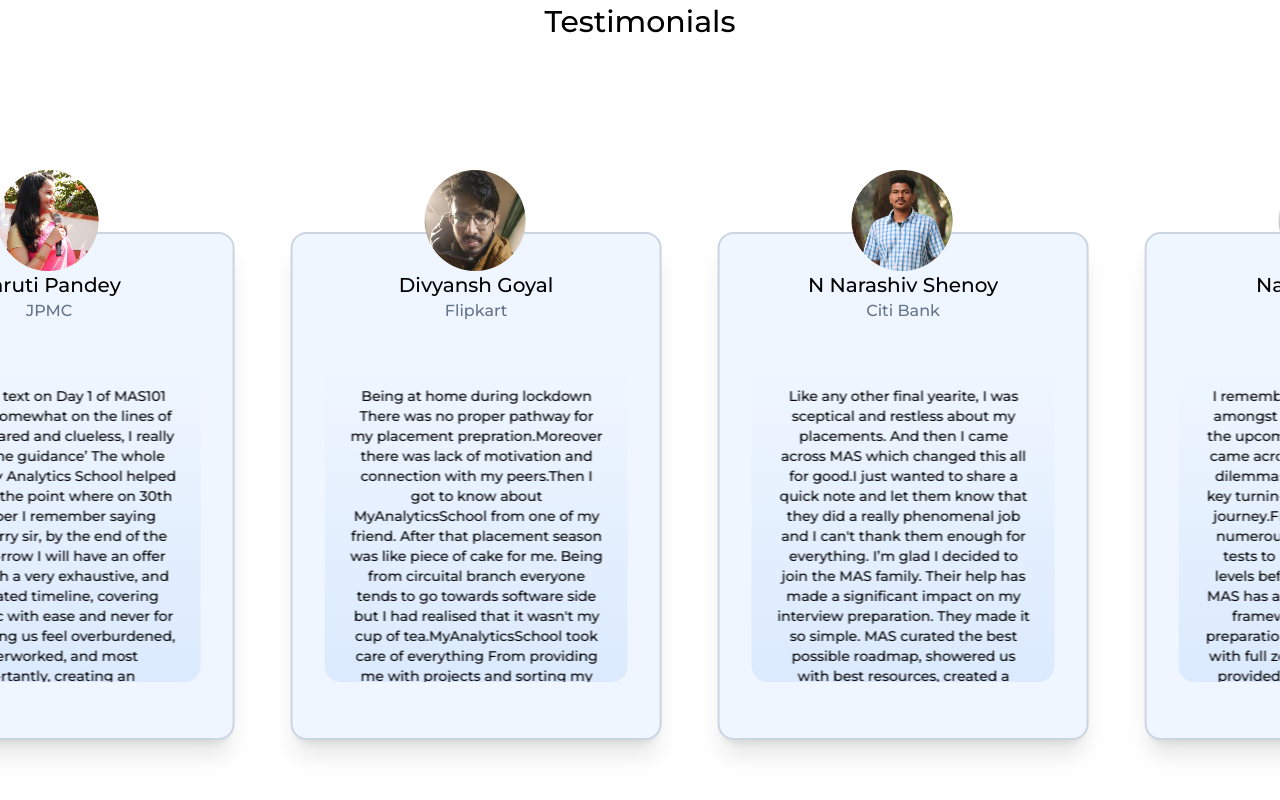
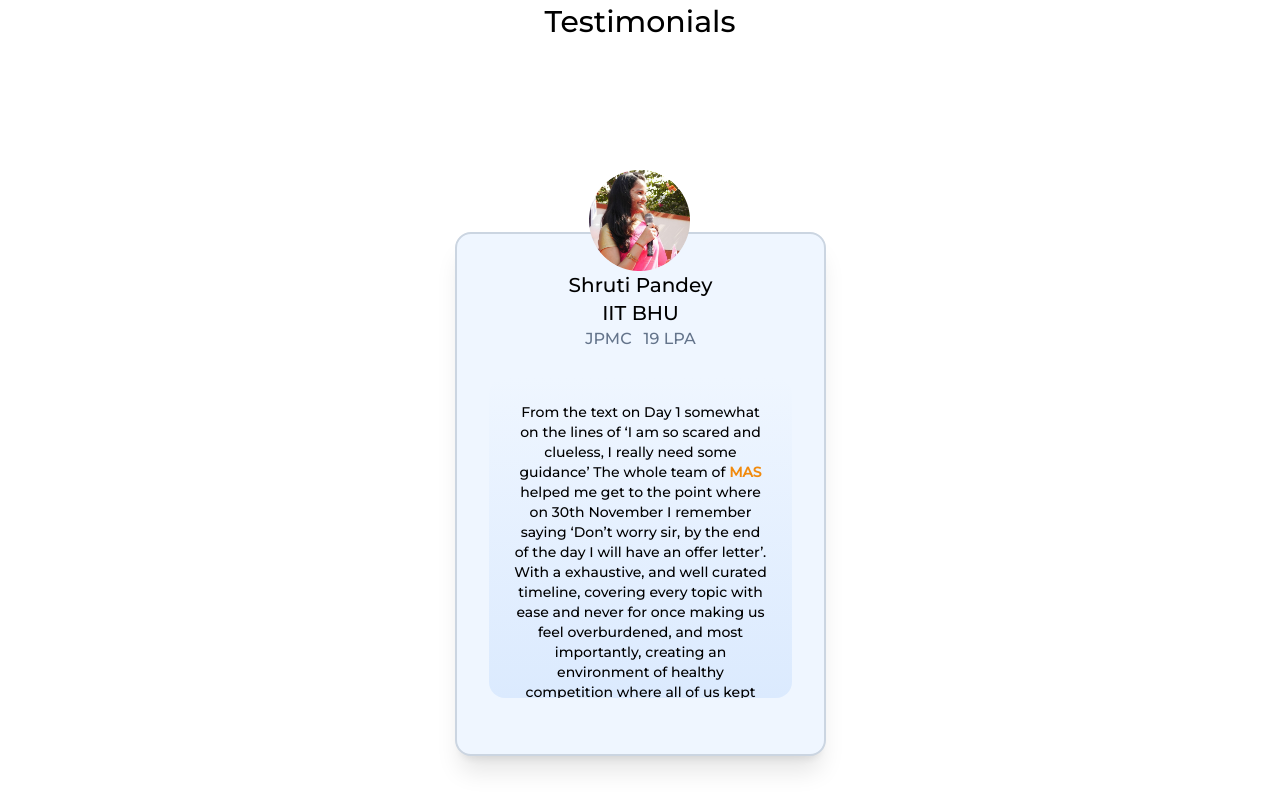
Before and after one commit to 100bhagya/mas-website-react, a React (Create React App) app: page / in a window 1280 px wide. Shown: the part 4260-5060 px from the top of the page. Built offline with nearby package versions, Linux system fonts and the light colour scheme.

Commit message:
modified testimonial

```diff
--- a/src/components/TestimonialNew.js
+++ b/src/components/TestimonialNew.js
@@ -1,10 +1,26 @@
 import React, { useState } from "react";
+import "../index.css";
 
 import LinkedIn from "../images/Linkedin.png";
 import Slider from "react-slick";
 import "slick-carousel/slick/slick.css";
 import "slick-carousel/slick/slick-theme.css";
 import Data from "../data/Data";
+
+function AboutSection({ text, highlight }) {
+  const words = text.split(" ");
+
+  return (
+    <p>
+      {words.map((word, index) => (
+        <span key={index} className={word === highlight ? "highlighted" : ""}>
+          {word}{" "}
+        </span>
+      ))}
+    </p>
+  );
+}
+
 const Testimonials = () => {
   const settings = {
     dots: true,
@@ -78,17 +94,29 @@ const Testimonials = () => {
                         src={data.image}
                         alt="img"
                       />
-                      <div>
+                      <div className="mb-3">
                         <h1 className="text-xl lg:text-xl md:text-2xl lg:mt-0 md:mt-5">
                           {data.name}
                         </h1>
+                        <h1 className="text-xl lg:text-xl md:text-2xl lg:mt-0 md:mt-5">
+                          {data.college}
+                        </h1>
+                        <div className="flex items-center justify-center space-x-3">
                         <h3 className="text-base lg:text-base md:text-lg text-slate-500">
                           {data.position}
                         </h3>
+                        <h3 className="text-base lg:text-base md:text-lg text-slate-500">
+                          {data.ctc}
+                        </h3>
+
+                        </div>
+
+
                       </div>
+
                     </div>
-                    <div className="overflow-y-auto  md:text-lg lg:text-sm  rounded-2xl bg-gradient-to-b from-blue-50 to-blue-100 p-6 2xl:mt-16  mt-5 xl:mt-6  text-sm  w-full   2xl:h-[44vh]  h-[40vh]">
-                      {data.about}
+                    <div className="overflow-y-auto   md:text-lg lg:text-sm s rounded-2xl bg-gradient-to-b from-blue-50 to-blue-100 p-6 2xl:mt-16  mt-5 xl:mt-10  text-sm  w-full   2xl:h-[44vh]  h-[40vh]">
+                      <AboutSection text={data.about} highlight={"MAS"} />
                     </div>
                   </div>
                 </div>
--- a/src/data/Data.js
+++ b/src/data/Data.js
@@ -17,118 +17,119 @@ import Snehitha from "../images/Snehitha.jpg";
 import Bharat from "../images/Bharat.jpg";
 
 const Data = [
+  // {
+  //   id: 1,
+  //   name: "Aashish Raika",
+  //   image: Aashish,
+  //   position: "Chargebee Technologies",
+  //   about:
+  //     "From not having intern , to have multiple offers, all credit goes to MAS, thanks MAS. MAS is a place where i learned how to explain and express myself. It also helped me a lot in developing my thinking capability and how to approach different kinds of problems. Also , all mentors were super great, they all were very humble and kind and you can ask them doubts whenever you want.",
+  // },
   {
     id: 1,
-    name: "Aashish Raika",
-    image: Aashish,
-    position: "Chargebee Technologies",
-    about:
-      "From not having intern , to have multiple offers, all credit goes to MAS, thanks MAS. MAS is a place where i learned how to explain and express myself. It also helped me a lot in developing my thinking capability and how to approach different kinds of problems. Also , all mentors were super great, they all were very humble and kind and you can ask them doubts whenever you want.",
-  },
-  {
-    id: 2,
     name: "Shruti Pandey",
     image: Shruti,
     position: "JPMC",
-    about:
-      "From the text on Day 1 of MAS101 that was somewhat on the lines of ‘I am so scared and clueless, I really need some guidance’ The whole team of My Analytics School helped me get to the point where on 30th November  I remember saying ‘Don’t worry sir, by the end of the day tomorrow I will have an offer letter’.With a very exhaustive, and well curated timeline, covering every topic with ease and never for once making us feel overburdened, or overworked, and most importantly, creating an environment of healthy competition where all of us kept each other motivated to keep going, My Analytics School helped us in every way possible. Joining MAS was one of the best decisions that I made.",
+    college:"IIT BHU",
+    ctc:"19 LPA",
+    about:"From the text on Day 1 somewhat on the lines of ‘I am so scared and clueless, I really need some guidance’ The whole team of MAS helped me get to the point where on 30th November I remember saying ‘Don’t worry sir, by the end of the day I will have an offer letter’. With a exhaustive, and well curated timeline, covering every topic with ease and never for once making us feel overburdened, and most importantly, creating an environment of healthy competition where all of us kept each other motivated to keep going, MAS helped us in every way possible. Joining MAS was one of the best decisions that I made."
   },
-  {
-    id: 3,
-    name: "Divyansh Goyal",
-    image: Divyansh,
-    position: "Flipkart",
-    about:
-      "Being at home during lockdown There was no proper pathway for my placement prepration.Moreover there was lack of motivation and connection with my peers.Then I got to know about MyAnalyticsSchool from one of my friend. After that placement season was like piece of cake for me. Being from circuital branch everyone tends to go towards software side but I had realised that it wasn't my cup of tea.MyAnalyticsSchool took care of everything From providing me with projects and sorting my internship.They provided with all the resources related to analytics, product,ML field and also bit of software fieldThe main perk of MAS was that they moulded their structure of course according to the students need.There were regular meetups, project discussion , Case studies & Guesstimates,JAM sessions and one to one mentorship program too.Also the community which was build with other students of MAS provided an edge in my placement prepration.I got placed in Flipkart as an assistant manager in business development role.The Flipkart interview was like the first professional interview I ever gave.And thanks to MAS that I was well prepared and confident in giving the interview.Feel free to contact me anytime regarding placement or anything else u think I could be of help.",
-  },
-  {
-    id: 4,
-    name: "N Narashiv Shenoy",
-    image: Narashiv,
-    position: "Citi Bank",
-    about:
-      "Like any other final yearite, I was sceptical and restless about my placements. And then I came across MAS which changed this all for good.I just wanted to share a quick note and let them know that they did a really phenomenal job and I can't thank them enough for everything. I’m glad I decided to join the MAS family. Their help has made a significant impact on my interview preparation. They made it so simple.  MAS curated the best possible roadmap, showered us with best resources, created a healthy competitive atmosphere with the best-of peers and had been the emotional pillar in the times of self doubt. And I won't shy away from saying that My Analytics School played a huge role in my success.",
-  },
-  {
-    id: 5,
-    name: "Nandini Gupta",
-    image: Nandini,
-    position: "ABInBev",
-    about:
-      "I remember exactly one year ago, amongst all the bewilderment of the upcoming placement season, I came across the solution to all my dilemmas, and joining it was the key turning point in my placement journey.From making us practice numerous problems for clearing tests to raising our confidence levels before the final interviews, MAS has assisted me with the best frameworks, systemised my preparation process, supported me with full zeal and enthusiasm, and provided me with a healthy and competitive environment to stay calm and motivated throughout the placement journey. Thanks, MAS for providing the best mentors anybody could ever ask for. It was your guidance and resources that allowed me to crack the placements in a stress-free manner.",
-  },
-  {
-    id: 6,
-    name: "Ajeya Krishna",
-    image: Ajeya,
-    position: "Saas Labs",
-    about:
-      "I was determined from the first day of placements, but there were two things that concerned me much throughout the early stages. They are proper preparation and guidance. The MAS team had my back at this point. They devised the ideal timeframe, as well as challenging sectional tests, company tests, and combined tests. They also had seminars on GD, Mock Interviews, Resume Preparation, Case Study Preparation, and Communication Skills Improvement, all of which were quite beneficial to me. With time, I gained confidence in my quantitative and presentation skills. The MAS team's greatest asset is the community they have built. The placement session is obviously one of the most stressful, but the MAS team made it a fun journey. The MAS team had always gone out of their way to assist me in every way they could, and picking them was one of my greatest decisions.",
-  },
-  {
-    id: 7,
-    name: "Prakhar Kamal",
-    image: Prakhar,
-    position: "ICICI",
-    about:
-      "I was absolutely clueless about campus placements, and I didn’t know how to go about it. Also, my extremely low GPA also shrinked up my chances at many firms. So, I had less opportunities, which needed targeted preparation. MAS provided us with amazing company wise content, due to which I was able to secure a good job.",
-  },
-  {
-    id: 8,
-    name: "Harsh Singhal",
-    image: Harsh,
-    position: "PhonePe",
-    about:
-      "There was a time last year when everyone around me was preparing for their placements, whether be in core, software, or analytics, but I was still struggling to figure out what I really wanted to do. Then there came the MAS team, which not only cleared all my confusion, but also helped me in figuring out what I really wanted and was good at, and helped me get the best out of myself.On the last day before placements, instead of being nervous, I was happy that I had given my best, and learned a lot during these times, which transformed me into a more worthy person. I would like to thank the whole MAS team for their immense efforts, and recommend MAS to everyone who would like to explore analytics and consulting at its best.",
-  },
-  {
-    id: 9,
-    name: "Priyansh Patidar",
-    image: Priyansh,
-    position: "FPL Technologies",
-    about:
-      "At first, I wasn't sure whether I should enroll in placements or not. Because back then, as per my preassumption, to grab an offer, you needed to code. But then MAS came into the picture, and I got to know about the analytics field, and after their orientation, I decided to prepare for that. After 8-9 months of intense preparation, when placements began, I was not nervous but confident enough because I knew I did my best that was in my hand.Enrolling with MAS was the best decision I took in my preparation because it made this process easier and much more effective. The best thing I like about MAS is the availability of experts from various fields and their commitment to their prepared schedule. So, I would highly recommend MAS to anyone who wants to pursue a career in analytics.",
-  },
-  {
-    id: 10,
-    name: "Puneet Mandil",
-    image: Puneet,
-    position: "MasterCard",
-    about:
-      "Being the second batch who will be going through online placement procedure, i was highly concerned about keeping the preparation upto the mark and finding the right peers to evaluate myself. MAS helped immensely in both the aspects of my worries; from being able to compete and learn in a fabulous peer group to providing wonderful learning materials.Mentors at MAS provided personalized guidance to maximize an individual output, as well as organised several sessions such as berif about companies and work culture to help us prepare better and make the right decision. Joining MAS was one of the best decision I made during placements.",
-  },
-  {
-    id: 11,
-    name: "Pushpak Musram",
-    image: Pushpak,
-    position: "Mynthra",
-    about:
-      "Like every final yearite, I was also anxious, doubtful,and scared for the placement season, and I searched for every help that I could get. Surprisingly very next day, I had an opportunity to attend the MAS workshop, and it was so impressive that I made my decision to join MAS at the exact moment.Being a skeptical person, I had many silly questions, but the core team members were just a call away and always encouraged us to talk to them.The journey was about 8-9 months, which included a lot of daily quizzes, tech tasks, project works, mock group discussions, a lot of motivation, and strategies. All were superb.With a very exhaustive and well-curated timeline, covering every topic withease and never for once making us feel overburdened or overworked, and most importantly,creating an environment of healthy competition where all of us kept each other motivated to keep going,My Analytics School helped us in every way possible. Joining this institute was one of the best decisions that I made.",
-  },
-  {
-    id: 12,
-    name: "Dhvani Shah",
-    image: Dhvani,
-    position: "Accenture",
-    about:
-      "Being with MAS, my placement prep has been a cake walk. From being skeptical about myself to gaining confidence in myself, the journey has been nothing but exhilarating. The step-by-step curated preparation timeline covering A to Z of skills requirement starting from test preparation to interview preparation made the entire 4 months of my placement prep a very worthy one. Needless to say, joining MAS was one of the best decisions I ever made. The entire team of MAS helpful and supportive and I could not have asked for better mentors.Thank you MAS!",
-  },
-  {
-    id: 13,
-    name: "Snehitha Chinthoju",
-    image: Snehitha,
-    position: "Applied Materials",
-    about:
-      "My Analytics School is the best for placement preparation with guidance from our own seniors. From the starting day of preparation to the day of interviews, the mentors were always there from saying you have to do this, study that to you can do it, ace your interview. Everything is well planned and scheduled from the preparation of tests, group discussions and interviews with neatly sorted out courses, materials, practice tests,case studys, projects etc. I felt good when someone is already out there making my schedule what to do on that day while also providing with the content for the entire placement season. Hence deciding to join MAS was one of the best decisions I made at the right time.",
-  },
-  {
-    id: 14,
-    name: "Bharat Bhusan Rath",
-    image: Bharat,
-    position: "PwC",
-    about:
-      "Back in August, I was so underconfident to sit in the placements that I was contemplating a dual-degree program. I had some experience in the field of Data Analytics, but all I needed was a little push. That was when I joined MAS101. The entire team of MAS guided me through the placement season, who created a well-crafted timeline and provided necessary study materials. They also made sure that I followed the timeline and constantly kept a check on me. In a matter of three months, I went from being completely clueless and underconfident to being able to realize my value. MAS created an atmosphere where each and every one of us enjoyed the challenge of the placement season. Joining MAS truly opened my eyes. Thanks MAS in every possible way.",
-  },
+  // {
+  //   id: 3,
+  //   name: "Divyansh Goyal",
+  //   image: Divyansh,
+  //   position: "Flipkart",
+  //   about:
+  //     "Being at home during lockdown There was no proper pathway for my placement prepration.Moreover there was lack of motivation and connection with my peers.Then I got to know about MyAnalyticsSchool from one of my friend. After that placement season was like piece of cake for me. Being from circuital branch everyone tends to go towards software side but I had realised that it wasn't my cup of tea.MyAnalyticsSchool took care of everything From providing me with projects and sorting my internship.They provided with all the resources related to analytics, product,ML field and also bit of software fieldThe main perk of MAS was that they moulded their structure of course according to the students need.There were regular meetups, project discussion , Case studies & Guesstimates,JAM sessions and one to one mentorship program too.Also the community which was build with other students of MAS provided an edge in my placement prepration.I got placed in Flipkart as an assistant manager in business development role.The Flipkart interview was like the first professional interview I ever gave.And thanks to MAS that I was well prepared and confident in giving the interview.Feel free to contact me anytime regarding placement or anything else u think I could be of help.",
+  // },
+  // {
+  //   id: 4,
+  //   name: "N Narashiv Shenoy",
+  //   image: Narashiv,
+  //   position: "Citi Bank",
+  //   about:
+  //     "Like any other final yearite, I was sceptical and restless about my placements. And then I came across MAS which changed this all for good.I just wanted to share a quick note and let them know that they did a really phenomenal job and I can't thank them enough for everything. I’m glad I decided to join the MAS family. Their help has made a significant impact on my interview preparation. They made it so simple.  MAS curated the best possible roadmap, showered us with best resources, created a healthy competitive atmosphere with the best-of peers and had been the emotional pillar in the times of self doubt. And I won't shy away from saying that My Analytics School played a huge role in my success.",
+  // },
+  // {
+  //   id: 5,
+  //   name: "Nandini Gupta",
+  //   image: Nandini,
+  //   position: "ABInBev",
+  //   about:
+  //     "I remember exactly one year ago, amongst all the bewilderment of the upcoming placement season, I came across the solution to all my dilemmas, and joining it was the key turning point in my placement journey.From making us practice numerous problems for clearing tests to raising our confidence levels before the final interviews, MAS has assisted me with the best frameworks, systemised my preparation process, supported me with full zeal and enthusiasm, and provided me with a healthy and competitive environment to stay calm and motivated throughout the placement journey. Thanks, MAS for providing the best mentors anybody could ever ask for. It was your guidance and resources that allowed me to crack the placements in a stress-free manner.",
+  // },
+  // {
+  //   id: 6,
+  //   name: "Ajeya Krishna",
+  //   image: Ajeya,
+  //   position: "Saas Labs",
+  //   about:
+  //     "I was determined from the first day of placements, but there were two things that concerned me much throughout the early stages. They are proper preparation and guidance. The MAS team had my back at this point. They devised the ideal timeframe, as well as challenging sectional tests, company tests, and combined tests. They also had seminars on GD, Mock Interviews, Resume Preparation, Case Study Preparation, and Communication Skills Improvement, all of which were quite beneficial to me. With time, I gained confidence in my quantitative and presentation skills. The MAS team's greatest asset is the community they have built. The placement session is obviously one of the most stressful, but the MAS team made it a fun journey. The MAS team had always gone out of their way to assist me in every way they could, and picking them was one of my greatest decisions.",
+  // },
+  // {
+  //   id: 7,
+  //   name: "Prakhar Kamal",
+  //   image: Prakhar,
+  //   position: "ICICI",
+  //   about:
+  //     "I was absolutely clueless about campus placements, and I didn’t know how to go about it. Also, my extremely low GPA also shrinked up my chances at many firms. So, I had less opportunities, which needed targeted preparation. MAS provided us with amazing company wise content, due to which I was able to secure a good job.",
+  // },
+  // {
+  //   id: 8,
+  //   name: "Harsh Singhal",
+  //   image: Harsh,
+  //   position: "PhonePe",
+  //   about:
+  //     "There was a time last year when everyone around me was preparing for their placements, whether be in core, software, or analytics, but I was still struggling to figure out what I really wanted to do. Then there came the MAS team, which not only cleared all my confusion, but also helped me in figuring out what I really wanted and was good at, and helped me get the best out of myself.On the last day before placements, instead of being nervous, I was happy that I had given my best, and learned a lot during these times, which transformed me into a more worthy person. I would like to thank the whole MAS team for their immense efforts, and recommend MAS to everyone who would like to explore analytics and consulting at its best.",
+  // },
+  // {
+  //   id: 9,
+  //   name: "Priyansh Patidar",
+  //   image: Priyansh,
+  //   position: "FPL Technologies",
+  //   about:
+  //     "At first, I wasn't sure whether I should enroll in placements or not. Because back then, as per my preassumption, to grab an offer, you needed to code. But then MAS came into the picture, and I got to know about the analytics field, and after their orientation, I decided to prepare for that. After 8-9 months of intense preparation, when placements began, I was not nervous but confident enough because I knew I did my best that was in my hand.Enrolling with MAS was the best decision I took in my preparation because it made this process easier and much more effective. The best thing I like about MAS is the availability of experts from various fields and their commitment to their prepared schedule. So, I would highly recommend MAS to anyone who wants to pursue a career in analytics.",
+  // },
+  // {
+  //   id: 10,
+  //   name: "Puneet Mandil",
+  //   image: Puneet,
+  //   position: "MasterCard",
+  //   about:
+  //     "Being the second batch who will be going through online placement procedure, i was highly concerned about keeping the preparation upto the mark and finding the right peers to evaluate myself. MAS helped immensely in both the aspects of my worries; from being able to compete and learn in a fabulous peer group to providing wonderful learning materials.Mentors at MAS provided personalized guidance to maximize an individual output, as well as organised several sessions such as berif about companies and work culture to help us prepare better and make the right decision. Joining MAS was one of the best decision I made during placements.",
+  // },
+  // {
+  //   id: 11,
+  //   name: "Pushpak Musram",
+  //   image: Pushpak,
+  //   position: "Mynthra",
+  //   about:
+  //     "Like every final yearite, I was also anxious, doubtful,and scared for the placement season, and I searched for every help that I could get. Surprisingly very next day, I had an opportunity to attend the MAS workshop, and it was so impressive that I made my decision to join MAS at the exact moment.Being a skeptical person, I had many silly questions, but the core team members were just a call away and always encouraged us to talk to them.The journey was about 8-9 months, which included a lot of daily quizzes, tech tasks, project works, mock group discussions, a lot of motivation, and strategies. All were superb.With a very exhaustive and well-curated timeline, covering every topic withease and never for once making us feel overburdened or overworked, and most importantly,creating an environment of healthy competition where all of us kept each other motivated to keep going,My Analytics School helped us in every way possible. Joining this institute was one of the best decisions that I made.",
+  // },
+  // {
+  //   id: 12,
+  //   name: "Dhvani Shah",
+  //   image: Dhvani,
+  //   position: "Accenture",
+  //   about:
+  //     "Being with MAS, my placement prep has been a cake walk. From being skeptical about myself to gaining confidence in myself, the journey has been nothing but exhilarating. The step-by-step curated preparation timeline covering A to Z of skills requirement starting from test preparation to interview preparation made the entire 4 months of my placement prep a very worthy one. Needless to say, joining MAS was one of the best decisions I ever made. The entire team of MAS helpful and supportive and I could not have asked for better mentors.Thank you MAS!",
+  // },
+  // {
+  //   id: 13,
+  //   name: "Snehitha Chinthoju",
+  //   image: Snehitha,
+  //   position: "Applied Materials",
+  //   about:
+  //     "My Analytics School is the best for placement preparation with guidance from our own seniors. From the starting day of preparation to the day of interviews, the mentors were always there from saying you have to do this, study that to you can do it, ace your interview. Everything is well planned and scheduled from the preparation of tests, group discussions and interviews with neatly sorted out courses, materials, practice tests,case studys, projects etc. I felt good when someone is already out there making my schedule what to do on that day while also providing with the content for the entire placement season. Hence deciding to join MAS was one of the best decisions I made at the right time.",
+  // },
+  // {
+  //   id: 14,
+  //   name: "Bharat Bhusan Rath",
+  //   image: Bharat,
+  //   position: "PwC",
+  //   about:
+  //     "Back in August, I was so underconfident to sit in the placements that I was contemplating a dual-degree program. I had some experience in the field of Data Analytics, but all I needed was a little push. That was when I joined MAS101. The entire team of MAS guided me through the placement season, who created a well-crafted timeline and provided necessary study materials. They also made sure that I followed the timeline and constantly kept a check on me. In a matter of three months, I went from being completely clueless and underconfident to being able to realize my value. MAS created an atmosphere where each and every one of us enjoyed the challenge of the placement season. Joining MAS truly opened my eyes. Thanks MAS in every possible way.",
+  // },
 ];
 
 export default Data;
--- a/src/index.css
+++ b/src/index.css
@@ -232,6 +232,12 @@ html {
   position: relative;
   focus: outline-none;
 }
+.highlighted{
+  font-weight: 900;
+  color: #f18a0d;
+
+
+}
 
 .hamburger-top,
 .hamburger-middle,
```
